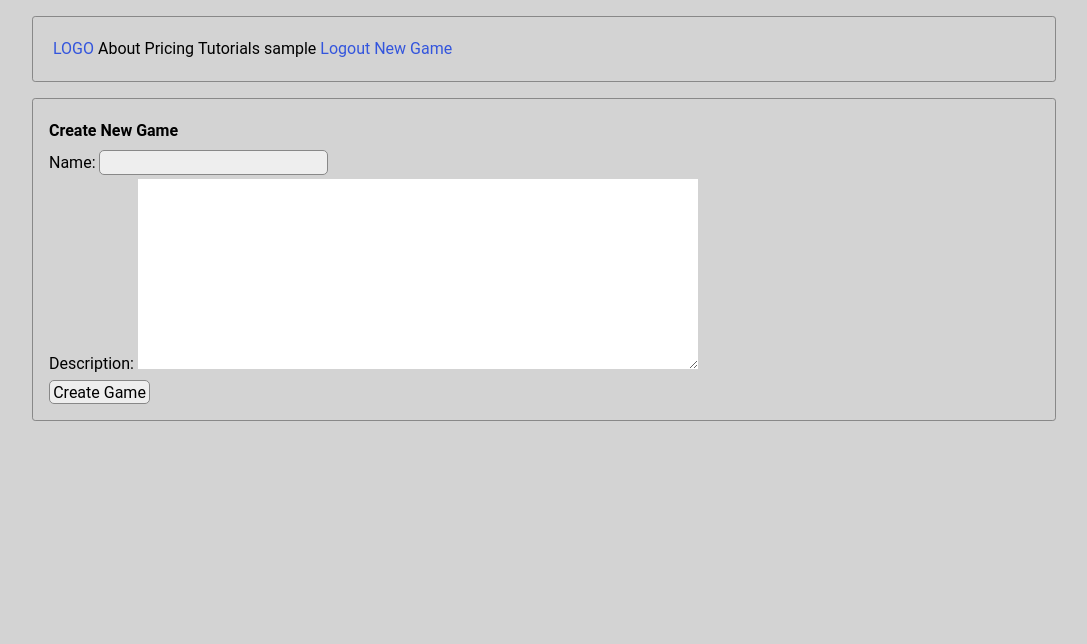
After one commit to KjeldSchmidt/StoryFlow, a Django app: page /game/create in a window 1280 px wide. The commit adds this page. Shown: the top 644 px of the page, without its empty margins (96-1183 px from the left). Run offline with Django 3.2, Linux system fonts and the light colour scheme; the visitor is signed in with stand-in values (Sample User, id 1); parts of the project's set-up code (start-up, migrations or seed data) failed here and were passed over.

Commit message:
Game creation form works now.

```diff
--- a/flow/forms.py
+++ b/flow/forms.py
@@ -1,8 +1,23 @@
-from django.forms import ModelForm
-from .models import User
+from django.forms import ModelForm, Textarea, HiddenInput
+from .models import User, Game
 
 
 class SignupForm( ModelForm ):
     class Meta:
         model = User
         fields = [ 'username', 'email', 'password', 'first_name', 'last_name', 'profile_picture' ]
+
+
+class GameCreationForm( ModelForm ):
+    class Meta:
+        model = Game
+        fields = [ 'name', 'description', 'creator', 'first_story' ]
+        widgets = {
+            'description': Textarea( attrs={
+                'cols': 60,
+                'rows': 10
+            } ),
+            'creator': HiddenInput(),
+            'first_story': HiddenInput(),
+        }
+        error_css_class = 'error'
--- a/flow/models.py
+++ b/flow/models.py
@@ -11,7 +11,7 @@ class Game( models.Model ):
     creator = models.ForeignKey( settings.AUTH_USER_MODEL, on_delete=models.CASCADE )
     name = models.CharField( max_length=50 )
     description = models.CharField( max_length=1000 )
-    first_text = models.ForeignKey( 'Story', on_delete=models.CASCADE, related_name='+' )
+    first_story = models.ForeignKey( 'Story', on_delete=models.CASCADE, related_name='+', blank=True, null=True )
 
 
 class Story( models.Model ):
--- a/flow/static/flow/style.css
+++ b/flow/static/flow/style.css
@@ -65,3 +65,7 @@ nav#header ul li, nav#header div, nav#header ul, nav#header img, nav#header #log
     padding: 0 0.5rem;
     font-size: 0.8rem;
 }
+
+.error input, .error select {
+    border: 2px red solid;
+}
--- a/flow/templates/flow/base.html
+++ b/flow/templates/flow/base.html
@@ -27,6 +27,9 @@
             <a href="/login/logout">
                 Logout
             </a>
+            <a href="/game/create">
+                {% trans "New Game" %}
+            </a>
         {% else %}
             <form action="/login/" method="post" id="login_form">
                 {% csrf_token %}
--- /dev/null
+++ b/flow/templates/flow/form.html
@@ -0,0 +1,10 @@
+{% extends 'flow/base.html' %}
+
+{% block content %}
+  <h2>{{ form_name }}</h2>
+  <form method="post" action="{{ submit_action_url }}">
+    {% csrf_token %}
+    {{ form.as_p }}
+    <button type="submit">{{ submit_action_name }}</button>
+  </form>
+{% endblock %}
--- a/flow/urls.py
+++ b/flow/urls.py
@@ -5,5 +5,6 @@ from . import views
 urlpatterns = [
     path('', views.index, name='index'),
     path('signup/', views.signup, name="signup"),
-    path('game/<int:game_id>', views.game, name="game" )
+    path('game/create',views.create_game, name="create_game"),
+    path('game/<int:game_id>', views.game_by_id, name="game" )
 ]
--- a/flow/views.py
+++ b/flow/views.py
@@ -1,8 +1,9 @@
-from django.contrib.auth import authenticate, login
 from django.shortcuts import render, redirect
 from django.http import HttpResponse, Http404
 from .models import Game
-from .forms import SignupForm
+from .forms import SignupForm, GameCreationForm
+from django.utils.translation import gettext as _
+from .default_models import first_story_on_new_game
 
 
 def index( request ):
@@ -21,10 +22,34 @@ def signup( request ):
         form = SignupForm()
     return render( request, 'flow/signup.html', {
         'form': form
-    }   )
+    } )
 
 
-def game( request, game_id ):
+def create_game( request ):
+    if not request.user.is_authenticated:
+        return redirect( '/signup' )
+    elif request.method == 'POST':
+        game_form = GameCreationForm( request.POST )
+        if game_form.is_valid():
+            game = game_form.save()
+            first_story = first_story_on_new_game( game )
+            first_story.save()
+            return redirect( '/game/' + str( game.id ) )
+        else:
+            form = game_form
+    else:
+        form = GameCreationForm( initial={
+            'creator': request.user.id
+        } )
+    return render( request, 'flow/form.html', {
+        'form': form,
+        'form_name': _( 'Create New Game' ),
+        'submit_action_name': _( 'Create Game' ),
+        'submit_action_url': '/game/create',
+    } )
+
+
+def game_by_id( request, game_id ):
     try:
         game = Game.objects.get( pk=game_id )
     except Game.DoesNotExist:
```
Also changed, not shown: flow/default_models.py (added, +13 -0 lines), flow/migrations/0004_auto_20181003_1140.py (added).
